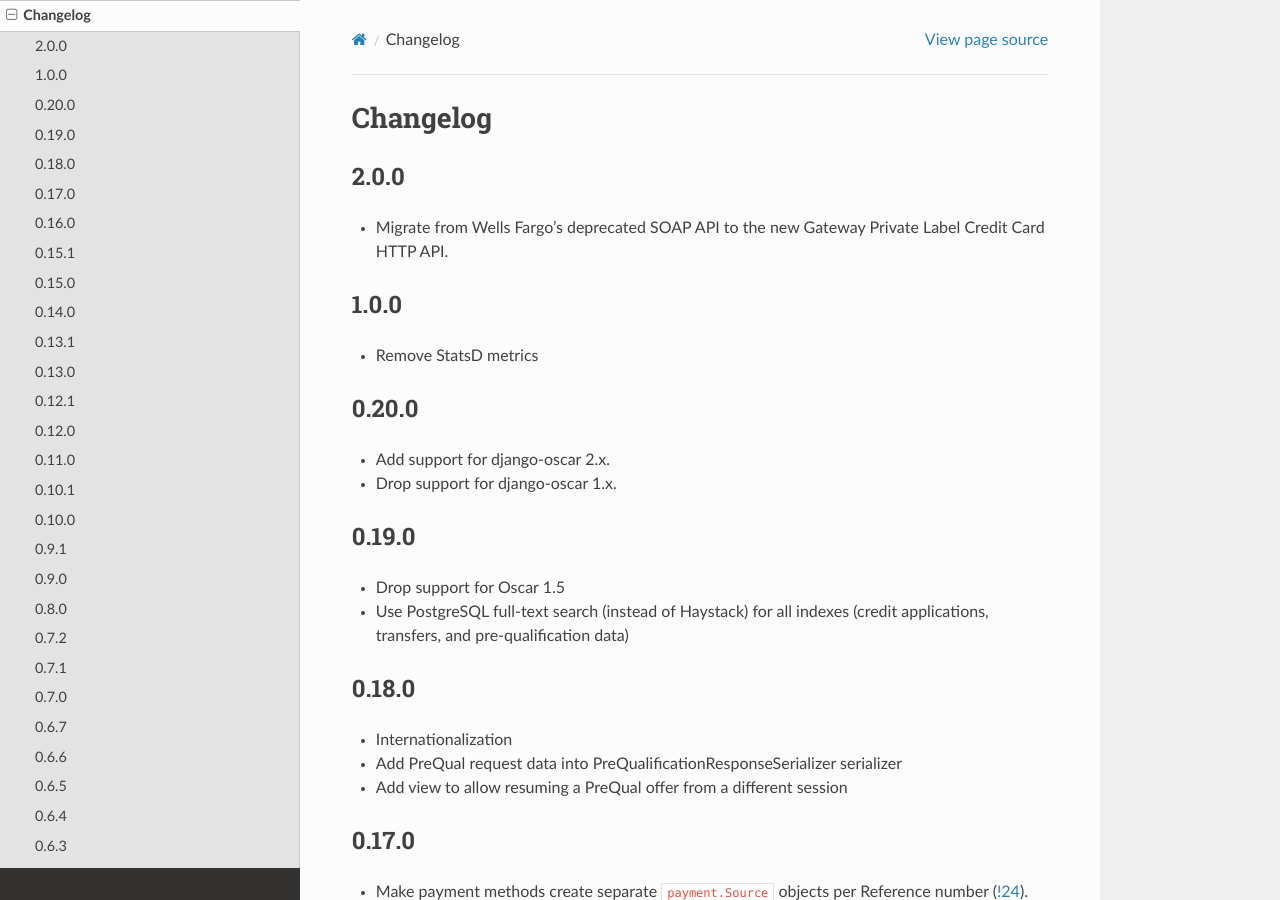
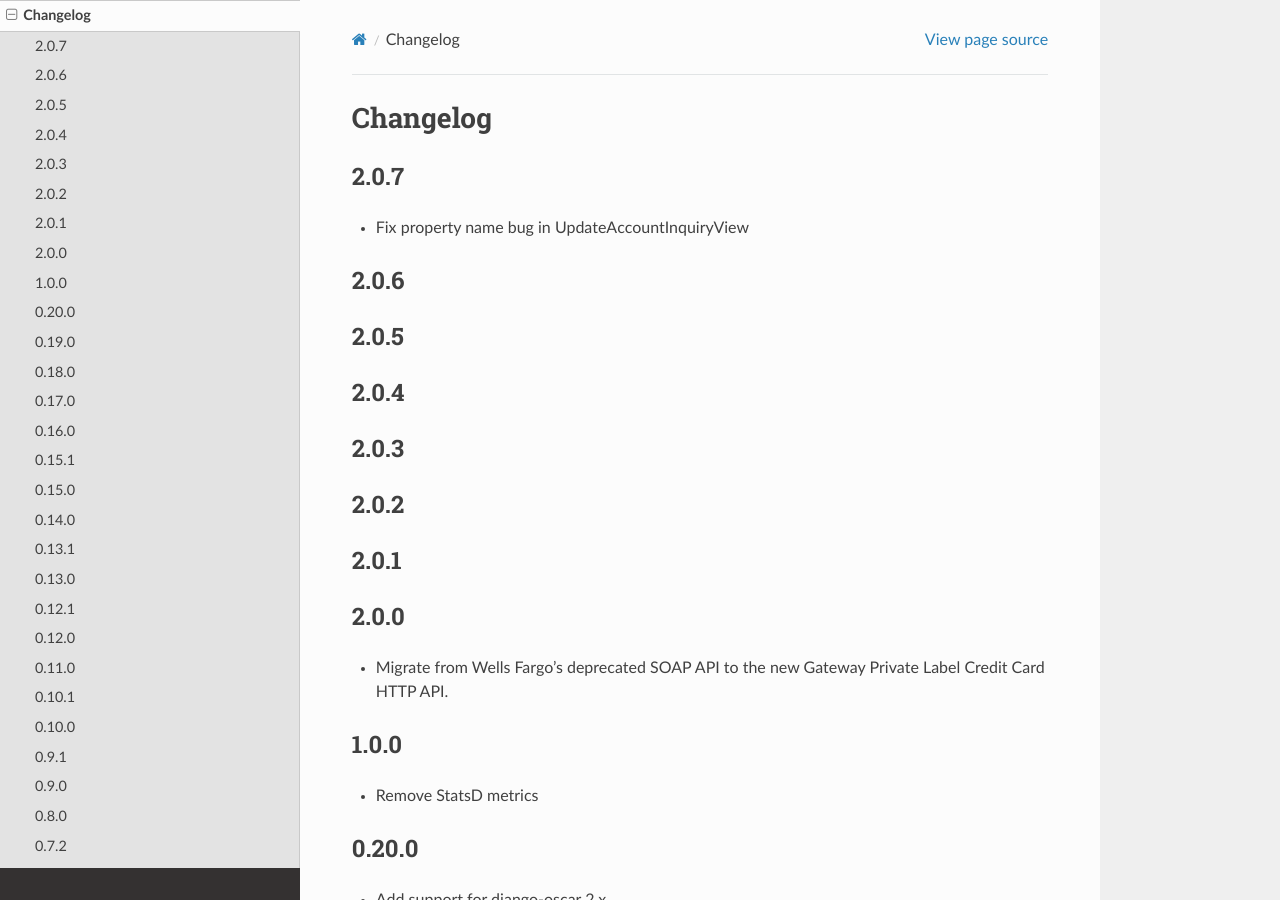
Before and after one commit to thelabnyc/django-oscar-wfrs, a Sphinx documentation site: the page built from docs/changes.rst, in a window 1280 px wide and 900 px high. Built offline with Sphinx 7.4.7 and the Read the Docs theme 2.0.0, drawn with Linux system fonts in a browser that asks for light colours; the version number could not be read and is left out.

Commit message:
Update changelog

```diff
--- a/docs/changes.rst
+++ b/docs/changes.rst
@@ -2,6 +2,28 @@
 
 Changelog
 =========
+
+2.0.7
+------------------
+- Fix property name bug in UpdateAccountInquiryView
+
+2.0.6
+------------------
+
+2.0.5
+------------------
+
+2.0.4
+------------------
+
+2.0.3
+------------------
+
+2.0.2
+------------------
+
+2.0.1
+------------------
 
 2.0.0
 ------------------
```
